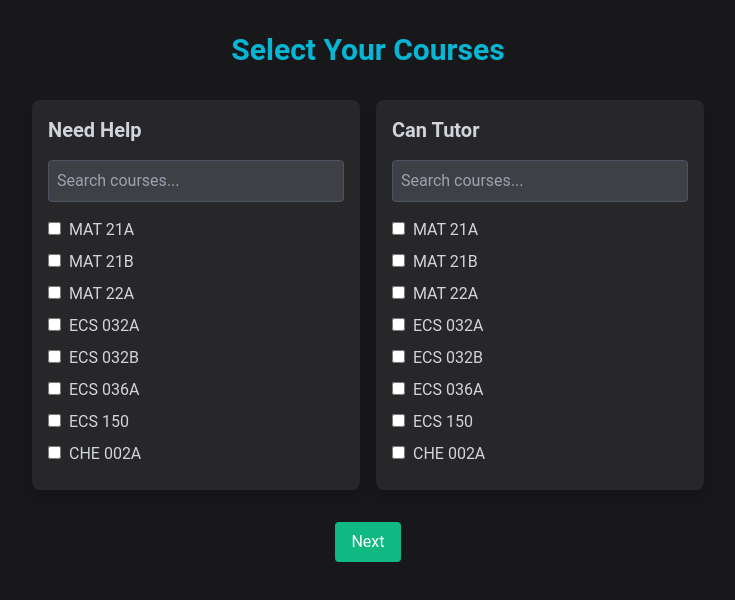
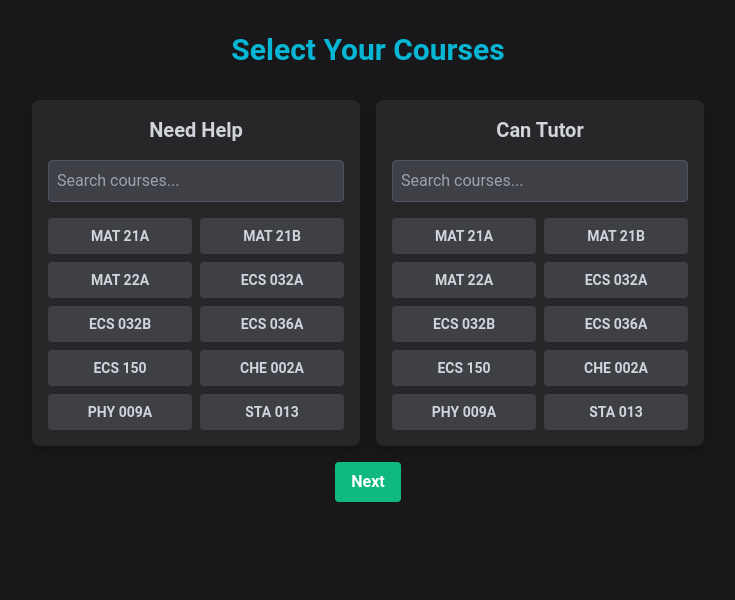
Before and after one commit to rpc1001/aggie-tutor-swap, a React (Vite) app in the folder frontend/: page /signup in a window 1280 px wide. Both pictures are taken after typing "name@example.com", "Sample123" into the empty fields and a click on the button "Next". Shown: the top 600 px of the page, without its empty margins (272-1007 px from the left). Built offline with nearby package versions, Linux system fonts and the light colour scheme.

Commit message:
Added Contact Info page, made course selection check list better

```diff
--- a/frontend/package.json
+++ b/frontend/package.json
@@ -14,6 +14,7 @@
     "@supabase/supabase-js": "^2.47.12",
     "react": "^18.3.1",
     "react-dom": "^18.3.1",
+    "react-icons": "^5.4.0",
     "react-router-dom": "^7.1.1"
   },
   "devDependencies": {
--- a/frontend/src/App.tsx
+++ b/frontend/src/App.tsx
@@ -1,6 +1,7 @@
 import { BrowserRouter as Router, Routes, Route } from 'react-router-dom';
 import SignUp from './pages/SignUp.tsx';
 import CourseSelection from "./pages/CourseSelection.tsx"
+import ContactInfo from './pages/ContactInfo.tsx';
 function App() {
   return (
     <div className = "bg-background font-sans text-text min-h-screen">
@@ -9,6 +10,8 @@ function App() {
           <Route path="/" element={<SignUp />} />
           <Route path="/signup" element={<SignUp />} />
           <Route path="/courses" element={<CourseSelection/>}/>
+          <Route path="/contact-info" element={<ContactInfo/>}/>
+
         </Routes>
       </Router>
     </div>
--- /dev/null
+++ b/frontend/src/pages/ContactInfo.tsx
@@ -0,0 +1,140 @@
+import React, { useState } from 'react';
+import { useNavigate, useLocation } from 'react-router-dom';
+import { LuMail, LuPhone} from "react-icons/lu";
+import { FaDiscord,FaInstagram, FaSnapchat } from "react-icons/fa6";
+
+const ContactInfo: React.FC = () => {
+  const [contactInfo, setContactInfo] = useState({
+    email: '',
+    discord: '',
+    instagram: '',
+    snapchat: '',
+    sms: '',
+  });
+
+  const location = useLocation();
+  const navigate = useNavigate();
+
+// get the variables from previous
+const { email, password, needHelpCourses, canTutorCourses } =
+    (location.state as {
+        email:string;
+        password: string;
+        needHelpCourses: string[];
+        canTutorCourses: string[];
+    }) || {};
+
+// incase someone just went straight to the courses URL
+  React.useEffect(() => {
+    if (!email || !password || !needHelpCourses || !canTutorCourses) {
+    // if states are  missing redirect back to sign up page
+      navigate('/signup');
+    }
+  }, [email, password,needHelpCourses, canTutorCourses, navigate]);
+
+  const handleChange = (field: string) => (e: React.ChangeEvent<HTMLInputElement>) => {
+    setContactInfo({ ...contactInfo, [field]: e.target.value });
+  };
+
+  const handleNext = () => {
+    const hasContactInfo = Object.values(contactInfo).some((info) => info.trim() !== '');
+
+    if (!hasContactInfo) {
+      alert('Please provide at least one contact method!');
+      return;
+    }
+
+    navigate('/summary', {
+      state: {
+        email,
+        password,
+        needHelpCourses,
+        canTutorCourses,
+        contactInfo,
+      },
+    });
+  };
+
+  return (
+    <div className="p-8 bg-zinc-900 flex flex-col items-center min-h-screen">
+      <h1 className="text-3xl font-bold mb-6 text-center text-primary">
+        Provide Your Contact Info For Others
+      </h1>
+      <p className="text-gray-400 text-m mb-6 text-center">
+        <span className ="font-semibold">Enter at least <span className="text-secondary">one</span> contact method. Additional methods are optional. </span>
+      </p>
+      <div className="bg-zinc-800 p-6 rounded-lg shadow-lg w-full max-w-lg">
+        <form className="space-y-4">
+          {/* Email */}
+          <div className="flex items-center space-x-3">
+            <LuMail className="text-gray-300 text-xl" />
+            <input
+              type="email"
+              placeholder="Email"
+              className="border outline-none border-gray-600 bg-zinc-700 p-2 rounded w-full text-text"
+              value={contactInfo.email}
+              onChange={handleChange('email')}
+            />
+          </div>
+
+          {/* Discord */}
+          <div className="flex items-center space-x-3">
+            <FaDiscord className="text-gray-300 text-xl" />
+            <input
+              type="text"
+              placeholder="Discord"
+              className="border outline-none border-gray-600 bg-zinc-700 p-2 rounded w-full text-text"
+              value={contactInfo.discord}
+              onChange={handleChange('discord')}
+            />
+          </div>
+
+          {/* Instagram */}
+          <div className="flex items-center space-x-3">
+            <FaInstagram className="text-gray-300 text-xl" />
+            <input
+              type="text"
+              placeholder="Instagram"
+              className="border outline-none border-gray-600 bg-zinc-700 p-2 rounded w-full text-text"
+              value={contactInfo.instagram}
+              onChange={handleChange('instagram')}
+            />
+          </div>
+
+          {/* Snapchat */}
+          <div className="flex items-center space-x-3">
+            <FaSnapchat className="text-gray-300 text-xl" />
+            <input
+              type="text"
+              placeholder="Snapchat"
+              className="border outline-none border-gray-600 bg-zinc-700 p-2 rounded w-full text-text"
+              value={contactInfo.snapchat}
+              onChange={handleChange('snapchat')}
+            />
+          </div>
+
+          {/* SMS */}
+          <div className="flex items-center space-x-3">
+            <LuPhone className="text-gray-300 text-xl" />
+            <input
+              type="text"
+              placeholder="Phone Number"
+              className="border outline-none border-gray-600 bg-zinc-700 p-2 rounded w-full text-text"
+              value={contactInfo.sms}
+              onChange={handleChange('sms')}
+            />
+          </div>
+        </form>
+
+        <button
+          onClick={handleNext}
+          className="bg-secondary hover:brightness-75 text-white py-2 px-4 rounded mt-6 w-full"
+        >
+          Next
+        </button>
+      </div>
+    </div>
+  );
+};
+
+export default ContactInfo;
--- a/frontend/src/pages/CourseSelection.tsx
+++ b/frontend/src/pages/CourseSelection.tsx
@@ -1,6 +1,5 @@
 import React, { useState } from 'react';
 import { useLocation, useNavigate } from 'react-router-dom';
-
 
 const courses = [
   "MAT 21A", "MAT 21B", "MAT 22A", "ECS 032A", "ECS 032B",
@@ -22,7 +21,6 @@ const CourseSelection: React.FC = () => {
 // incase someone just went straight to the courses URL
   React.useEffect(() => {
     if (!email || !password) {
-      // if states are  missing redirect back to sign up page
       navigate('/signup');
     }
   }, [email, password, navigate]);
@@ -38,29 +36,24 @@ const CourseSelection: React.FC = () => {
 
   const toggleCourse = (course: string, type: 'help' | 'tutor') => {
     if (type === 'help') {
-      if (needHelpCourses.includes(course)) {
-        setNeedHelpCourses(prev => prev.filter(c => c !== course)); // remove  course
-      } else {
-        setNeedHelpCourses(prev => [...prev, course]); // add course
-      }
+      setNeedHelpCourses((prev) =>
+        prev.includes(course) ? prev.filter((c) => c !== course) : [...prev, course]
+      );
     } else {
-      if (canTutorCourses.includes(course)) {
-        setCanTutorCourses(prev => prev.filter(c => c !== course)); // remove course
-      } else {
-        setCanTutorCourses(prev => [...prev, course]); // add course
-      }
+      setCanTutorCourses((prev) =>
+        prev.includes(course) ? prev.filter((c) => c !== course) : [...prev, course]
+      );
     }
   };
 
   const handleNext = () => {
-    // pass along the selected courses to next page
     navigate('/contact-info', {
       state: {
         email,
         password,
         needHelpCourses,
-        canTutorCourses
-      }
+        canTutorCourses,
+      },
     });
   };
 
@@ -72,10 +65,9 @@ const CourseSelection: React.FC = () => {
       <div className="flex flex-col gap-4 w-full max-w-2xl">
         {/* Row for "Need Help" and "Can Tutor" Sections */}
         <div className="flex flex-row gap-4">
-
           {/* Need Help Section */}
           <div className="bg-zinc-800 p-4 rounded-lg shadow-lg flex-1">
-            <h2 className="text-xl font-semibold mb-4 text-text">Need Help</h2>
+            <h2 className="text-xl text-center font-semibold mb-4 text-text">Need Help</h2>
             <input
               type="text"
               placeholder="Search courses..."
@@ -83,18 +75,20 @@ const CourseSelection: React.FC = () => {
               value={needHelpSearch}
               onChange={(e) => setNeedHelpSearch(e.target.value)}
             />
-            <div className="max-h-64 overflow-y-auto">
+            <div className="max-h-64 overflow-y-auto grid grid-cols-2 gap-2">
               {filteredNeedHelpCourses.length > 0 ? (
                 filteredNeedHelpCourses.map((course) => (
-                  <label key={course} className="block mb-2">
-                    <input
-                      type="checkbox"
-                      checked={needHelpCourses.includes(course)}
-                      onChange={() => toggleCourse(course, 'help')}
-                      className="mr-2"
-                    />
+                  <button
+                    key={course}
+                    onClick={() => toggleCourse(course, 'help')}
+                    className={`py-2 px-4 rounded text-sm font-semibold ${
+                      needHelpCourses.includes(course)
+                        ? 'bg-primary text-white'
+                        : 'bg-zinc-700 text-gray-300 hover:brightness-75'
+                    } `}
+                  >
                     {course}
-                  </label>
+                  </button>
                 ))
               ) : (
                 <p className="text-gray-500">No courses found</p>
@@ -104,7 +98,7 @@ const CourseSelection: React.FC = () => {
 
           {/* Can Tutor Section */}
           <div className="bg-zinc-800 p-4 rounded-lg shadow-lg flex-1">
-            <h2 className="text-xl font-semibold mb-4 text-text">Can Tutor</h2>
+            <h2 className="text-xl font-semibold mb-4 text-text text-center">Can Tutor</h2>
             <input
               type="text"
               placeholder="Search courses..."
@@ -112,18 +106,20 @@ const CourseSelection: React.FC = () => {
               value={canTutorSearch}
               onChange={(e) => setCanTutorSearch(e.target.value)}
             />
-            <div className="max-h-64 overflow-y-auto">
+            <div className="max-h-64 overflow-y-auto grid grid-cols-2 gap-2">
               {filteredCanTutorCourses.length > 0 ? (
                 filteredCanTutorCourses.map((course) => (
-                  <label key={course} className="block mb-2">
-                    <input
-                      type="checkbox"
-                      checked={canTutorCourses.includes(course)}
-                      onChange={() => toggleCourse(course, 'tutor')}
-                      className="mr-2"
-                    />
+                  <button
+                    key={course}
+                    onClick={() => toggleCourse(course, 'tutor')}
+                    className={`py-2 px-4 rounded text-sm font-semibold ${
+                      canTutorCourses.includes(course)
+                        ? 'bg-primary text-white'
+                        : 'bg-zinc-700 text-gray-300 hover:brightness-75'
+                    }`}
+                  >
                     {course}
-                  </label>
+                  </button>
                 ))
               ) : (
                 <p className="text-gray-500">No courses found</p>
@@ -136,15 +132,14 @@ const CourseSelection: React.FC = () => {
         <div className="flex justify-center">
           <button
             onClick={handleNext}
-            className="bg-secondary hover:brightness-75 text-white py-2 px-4 rounded mt-4"
+            className="bg-secondary text-white py-2 px-4 rounded hover:brightness-75"
           >
-            Next
+            <p className="font-semibold">Next</p>
           </button>
         </div>
       </div>
     </div>
   );
-
 };
 
 export default CourseSelection;
--- a/frontend/src/pages/SignUp.tsx
+++ b/frontend/src/pages/SignUp.tsx
@@ -15,7 +15,9 @@ const SignUp: React.FC = () => {
 
     return (
       <div className="max-w-md mx-auto p-4">
-        <h1 className="text-2xl font-bold mb-4">Sign Up</h1>
+        <h1 className="text-3xl font-bold mb-8 text-center text-primary">
+            Sign Up
+        </h1>
         <form onSubmit={handleNext} className="flex flex-col">
           <input
             type="email"
@@ -35,7 +37,7 @@ const SignUp: React.FC = () => {
           />
           <button
             type="submit"
-            className="bg-primary text-white py-2 px-4 rounded hover:brightness-75"
+            className="bg-secondary text-white py-2 px-4 rounded hover:brightness-75"
           >
             <p className = "font-semibold">Next</p>
           </button>
```
Also changed, not shown: 1 other file (tests, documents, lock files or other folders).
